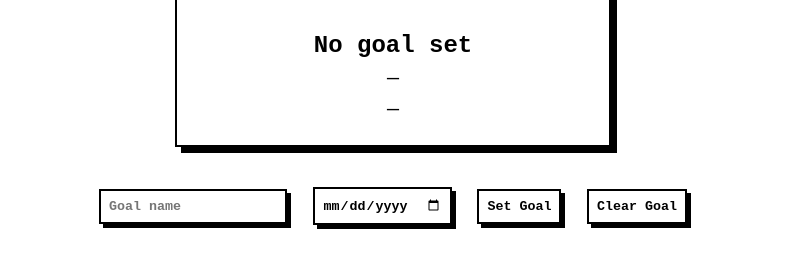
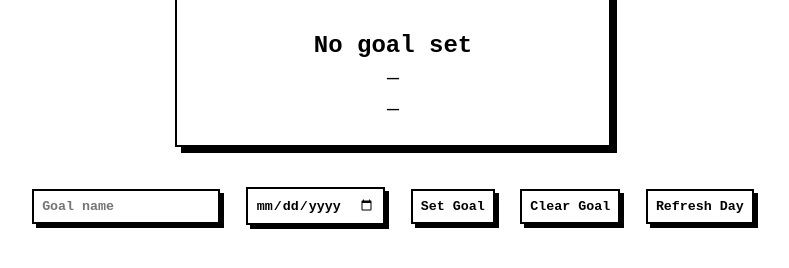
Before and after one commit to keyouts/goals, a plain HTML site: page index.html in a window 1280 px wide. Shown: the part 120-388 px from the top of the page, without its empty margins (247-1036 px from the left). Drawn offline with Linux system fonts and the light colour scheme.

Commit message:
Update index.html

```diff
--- a/index.html
+++ b/index.html
@@ -3,7 +3,7 @@
 <head>
   <meta charset="UTF-8">
   <title>Goal Widget</title>
-    <link rel="stylesheet" href="style.css"/>
+  <link rel="stylesheet" href="style.css"/>
 </head>
 <body>
   <h1>Current Goal</h1>
@@ -19,8 +19,9 @@
     <input type="date" id="goalDeadline">
     <button onclick="setGoal()">Set Goal</button>
     <button onclick="clearGoal()">Clear Goal</button>
+    <button onclick="refreshGoal()">Refresh Day</button>
   </div>
+
   <script src="script.js"></script>
-
 </body>
 </html>
```
